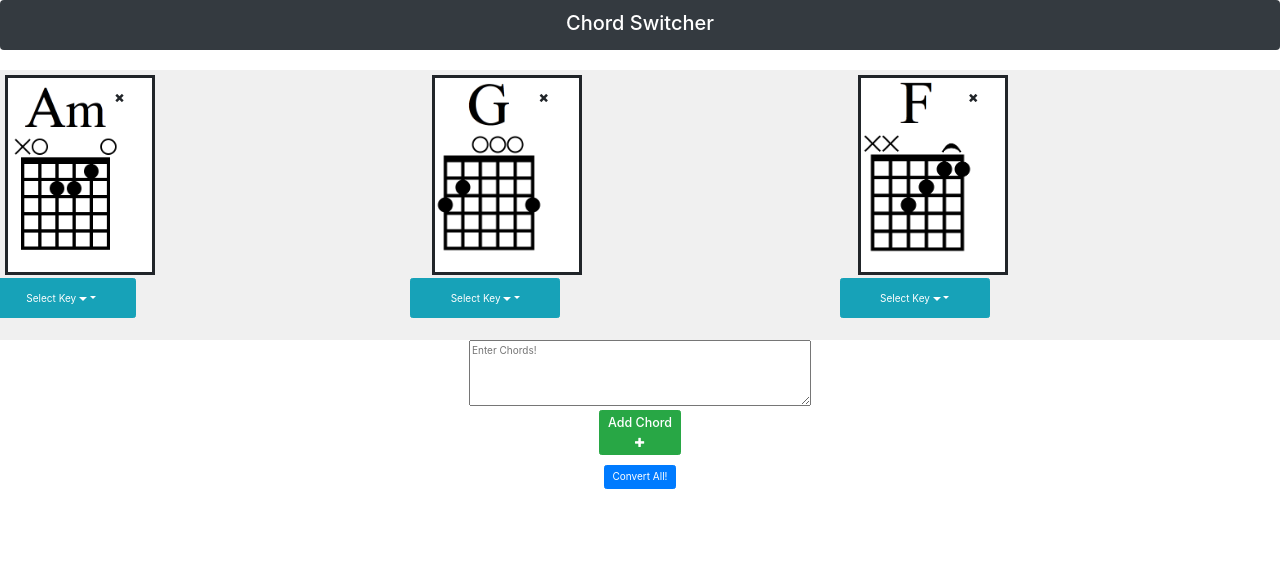
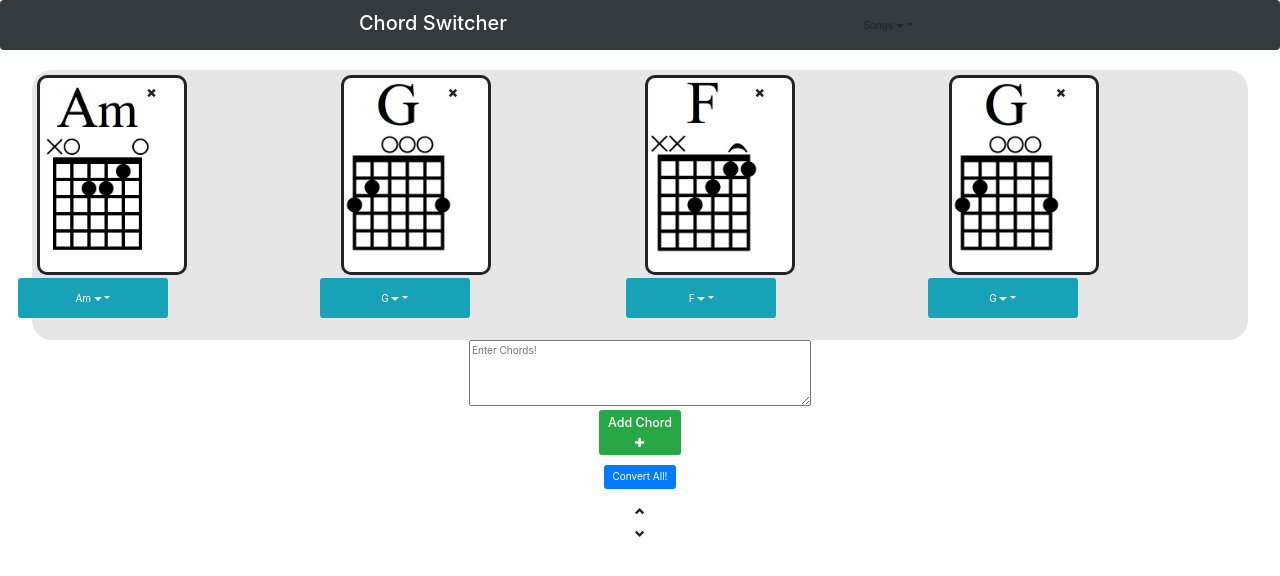
Before and after one commit to hirokazutei/Chordial, a React (Create React App) app: page / in a window 1280 px wide. Shown: the top 576 px of the page. Built offline with nearby package versions, Linux system fonts and the light colour scheme.

Commit message:
Added features to up and down keys

```diff
--- a/src/App.css
+++ b/src/App.css
@@ -10,16 +10,19 @@
 
 .ChordsDisplay {
   height: 270px;
+  width: 95%;
+  border-radius: 20px;
   align-self: center;
   margin: 0 auto;
   display: grid;
   grid-auto-flow: column;
-  background: rgb(240, 240, 240);
+  background: rgb(230, 230, 230);
 }
 
 .Chord {
   width: 150px;
   height: 200px;
+  border-radius: 10px;
   border-style: solid;
   margin: 5px;
   display: flex;
@@ -29,9 +32,11 @@
 
 .DeleteChordButton {
   position: relative;
+  align-items: auto;
+  border-radius: 20px;
   width: 40px;
-  height: 40px;
-  top: 0px;
+  height: 25px;
+  top: 3px;
   right: 13px;
   display: flex;
 }
@@ -57,3 +62,6 @@
   display: grid;
   grid-auto-flow: row;
 }
+
+.ToneButtons {
+}
--- a/src/App.js
+++ b/src/App.js
@@ -8,11 +8,12 @@ import NavBar from "./components/nav-bar";
 
 class App extends Component {
   state = {
-    id: 4,
+    id: 3,
     chords: [
-      { id: 1, chordKey: "Am" },
-      { id: 2, chordKey: "G" },
-      { id: 3, chordKey: "F" }
+      { id: 0, chordKey: "Am" },
+      { id: 1, chordKey: "G" },
+      { id: 2, chordKey: "F" },
+      { id: 3, chordKey: "G" }
     ]
   };
 
@@ -25,9 +26,7 @@ class App extends Component {
     const chords = [...this.state.chords];
     chords.push({ id: this.state.id, chordKey: "A" });
     let id = this.state.id + 1;
-    console.log(this.state.id);
     this.setState({ id });
-    console.log(this.state.id);
     this.setState({ chords });
   };
 
@@ -41,16 +40,156 @@ class App extends Component {
     this.setState({ chords });
   };
 
+  handleSong = song => {
+    const chords = [];
+    for (let i = 0; i < song.chords.length; i++) {
+      chords.push({ id: i, chordKey: song.chords[i] });
+    }
+    this.setState({ chords });
+  };
+
+  handleToneUp = () => {
+    console.log("a", this.state.chords[0].chordKey);
+
+    let chords = [...this.state.chords];
+    console.log(this.state.chords);
+    for (let i = 0; i < chords.length; i++) {
+      let tempKey;
+      if (chords[i].chordKey === "None") {
+        chords[i].chordKey = "None";
+      } else if (chords[i].chordKey.includes("b")) {
+        chords[i].chordKey = chords[i].chordKey.replace("b", "");
+      } else if (chords[i].chordKey.includes("s")) {
+        switch (chords[i].chordKey[0]) {
+          case "C":
+            tempKey = "Db" + chords[i].chordKey.slice(2);
+            chords[i].chordKey = tempKey;
+            break;
+          case "F":
+            tempKey = "G" + chords[i].chordKey.slice(2);
+            chords[i].chordKey = tempKey;
+            break;
+          case "G":
+            tempKey = "Ab" + chords[i].chordKey.slice(2);
+            chords[i].chordKey = tempKey;
+            break;
+        }
+      } else {
+        switch (chords[i].chordKey[0]) {
+          case "A":
+            tempKey = "Bb" + chords[i].chordKey.slice(1);
+            chords[i].chordKey = tempKey;
+            break;
+          case "B":
+            tempKey = "C" + chords[i].chordKey.slice(1);
+            chords[i].chordKey = tempKey;
+            break;
+          case "C":
+            tempKey = "Cs" + chords[i].chordKey.slice(1);
+            chords[i].chordKey = tempKey;
+            break;
+          case "D":
+            tempKey = "Eb" + chords[i].chordKey.slice(1);
+            chords[i].chordKey = tempKey;
+            break;
+          case "E":
+            tempKey = "F" + chords[i].chordKey.slice(1);
+            chords[i].chordKey = tempKey;
+            break;
+          case "F":
+            tempKey = "Fs" + chords[i].chordKey.slice(1);
+            chords[i].chordKey = tempKey;
+            break;
+          case "G":
+            tempKey = "Gs" + chords[i].chordKey.slice(1);
+            chords[i].chordKey = tempKey;
+            break;
+        }
+      }
+    }
+    this.setState({ chords });
+  };
+
+  handleToneDown = () => {
+    console.log("a", this.state.chords[0].chordKey);
+
+    let chords = [...this.state.chords];
+    console.log(this.state.chords);
+    for (let i = 0; i < chords.length; i++) {
+      let tempKey;
+      if (chords[i].chordKey === "None") {
+        chords[i].chordKey = "None";
+      } else if (chords[i].chordKey.includes("s")) {
+        chords[i].chordKey = chords[i].chordKey.replace("s", "");
+      } else if (chords[i].chordKey.includes("b")) {
+        switch (chords[i].chordKey[0]) {
+          case "A":
+            tempKey = "Gs" + chords[i].chordKey.slice(2);
+            chords[i].chordKey = tempKey;
+            break;
+          case "B":
+            tempKey = "A" + chords[i].chordKey.slice(2);
+            chords[i].chordKey = tempKey;
+            break;
+          case "D":
+            tempKey = "Cs" + chords[i].chordKey.slice(2);
+            chords[i].chordKey = tempKey;
+            break;
+          case "E":
+            tempKey = "D" + chords[i].chordKey.slice(2);
+            chords[i].chordKey = tempKey;
+            break;
+        }
+      } else {
+        switch (chords[i].chordKey[0]) {
+          case "A":
+            tempKey = "Ab" + chords[i].chordKey.slice(1);
+            chords[i].chordKey = tempKey;
+            break;
+          case "B":
+            tempKey = "Bb" + chords[i].chordKey.slice(1);
+            chords[i].chordKey = tempKey;
+            break;
+          case "C":
+            tempKey = "B" + chords[i].chordKey.slice(1);
+            chords[i].chordKey = tempKey;
+            break;
+          case "D":
+            tempKey = "Db" + chords[i].chordKey.slice(1);
+            chords[i].chordKey = tempKey;
+            break;
+          case "E":
+            tempKey = "Eb" + chords[i].chordKey.slice(1);
+            chords[i].chordKey = tempKey;
+            break;
+          case "F":
+            tempKey = "E" + chords[i].chordKey.slice(1);
+            chords[i].chordKey = tempKey;
+            break;
+          case "G":
+            tempKey = "Fs" + chords[i].chordKey.slice(1);
+            chords[i].chordKey = tempKey;
+            break;
+        }
+      }
+    }
+    this.setState({ chords });
+  };
+
   render() {
     return (
       <div className="App">
-        <NavBar />
+        <NavBar onSong={this.handleSong} />
         <ChordsDisplay
           chords={this.state.chords}
           onDelete={this.handleDelete}
           onChange={this.handleChange}
         />
-        <MainControl onAdd={this.handleAdd} />
+        <MainControl
+          onAdd={this.handleAdd}
+          onToneUp={this.handleToneUp}
+          onToneDown={this.handleToneDown}
+        />
       </div>
     );
   }
--- a/src/components/chord-dropdown.jsx
+++ b/src/components/chord-dropdown.jsx
@@ -38,21 +38,19 @@ const KEYS = [
 ];
 
 class ChordDropdown extends Component {
-  state = {
-    key: "None"
-  };
+  chords = this.props.chords;
+  id = this.props.id;
 
   changeActive = (i, key) => {
-    this.props.onChange(this.props.id, key);
-    this.setState({ key });
+    this.props.onChange(this.id, key);
   };
 
   render() {
     return (
       <DropdownButton
         title={this.determineTitle()}
-        key={this.props.id}
-        id={`dropdown-basic-${this.props.id}`}
+        key={this.id}
+        id={`dropdown-basic-${this.id}`}
         bsStyle="info"
         className="DropDownButton"
       >
@@ -61,7 +59,7 @@ class ChordDropdown extends Component {
     );
   }
   renderDropdown = (chordKey, i) => {
-    if (this.state.key === chordKey) {
+    if (this.chords[this.id].chordKey === chordKey) {
       return (
         <MenuItem
           key={i}
@@ -79,10 +77,10 @@ class ChordDropdown extends Component {
     );
   };
   determineTitle = () => {
-    if (this.state.key === "None") {
+    if (this.chords[this.id].chordKey === "None") {
       return "Select Key";
     } else {
-      return this.state.key;
+      return this.chords[this.id].chordKey;
     }
   };
 }
--- a/src/components/chord-image.jsx
+++ b/src/components/chord-image.jsx
@@ -1,10 +1,49 @@
 import React, { Component } from "react";
 import { Image } from "react-bootstrap";
 
+const KEYS = [
+  "A",
+  "A7",
+  "Ab",
+  "Am",
+  "B",
+  "B7",
+  "Bb",
+  "Bb7",
+  "Bbm",
+  "Bm",
+  "C",
+  "Csm",
+  "C7",
+  "Cm",
+  "D",
+  "D7",
+  "Db",
+  "Dm",
+  "E",
+  "E7",
+  "Eb",
+  "Eb7",
+  "Em",
+  "F",
+  "Fs",
+  "Fs7",
+  "Fsm",
+  "F7",
+  "Fm",
+  "G",
+  "Gsm",
+  "G7",
+  "Gm",
+  "None"
+];
+
 class Chord extends Component {
   render() {
-    let chord_image = require(`../chords/${this.props.chordKey}.png`);
-    console.log(chord_image);
+    let chord_image = require(`../chords/None.png`);
+    if (KEYS.includes(this.props.chordKey)) {
+      chord_image = require(`../chords/${this.props.chordKey}.png`);
+    }
     return (
       <Image src={chord_image} alt="" align="bottom" className="ChordImage" />
     );
--- a/src/components/chords-display.jsx
+++ b/src/components/chords-display.jsx
@@ -6,7 +6,6 @@ import ChordDropdown from "./chord-dropdown";
 
 class ChordsDisplay extends Component {
   empty_message = () => {
-    console.log(this.props.chords.length);
     if (!this.props.chords.length) {
       return <h2>Add Chords!</h2>;
     }
@@ -22,7 +21,11 @@ class ChordsDisplay extends Component {
               chordId={chord.id}
               onDelete={this.props.onDelete}
             />
-            <ChordDropdown id={chord.id} onChange={this.props.onChange} />
+            <ChordDropdown
+              id={chord.id}
+              chords={this.props.chords}
+              onChange={this.props.onChange}
+            />
           </div>
         ))}
       </div>
--- a/src/components/delete-chord-button.jsx
+++ b/src/components/delete-chord-button.jsx
@@ -5,7 +5,6 @@ class DeleteChordButton extends Component {
   render() {
     return (
       <Button
-        bsStyle="default"
         onClick={() => this.props.onDelete(this.props.chordId)}
         className="DeleteChordButton"
       >
--- a/src/components/main-control.jsx
+++ b/src/components/main-control.jsx
@@ -4,6 +4,7 @@ import React, { Component } from "react";
 import Textbox from "./textbox";
 import ConvertAllChords from "./convert-all-chords";
 import AddNewChord from "./add-new-chord";
+import ToneButton from "./tone-button";
 
 class MainControl extends Component {
   state = {};
@@ -20,6 +21,12 @@ class MainControl extends Component {
           <div>
             <ConvertAllChords />
           </div>
+          <div>
+            <ToneButton
+              onToneUp={this.props.onToneUp}
+              onToneDown={this.props.onToneDown}
+            />
+          </div>
         </div>
       </div>
     );
--- a/src/components/nav-bar.jsx
+++ b/src/components/nav-bar.jsx
@@ -1,4 +1,6 @@
 import React, { Component } from "react";
+// Component Imports
+import SongDropdown from "./song-dropdown";
 
 class NavBar extends Component {
   state = {};
@@ -6,6 +8,7 @@ class NavBar extends Component {
     return (
       <nav className="navbar navbar-dark bg-dark">
         <h1 className="Title">Chord Switcher</h1>
+        <SongDropdown onSong={this.props.onSong} />
       </nav>
     );
   }
--- /dev/null
+++ b/src/components/song-dropdown.jsx
@@ -0,0 +1,31 @@
+import React, { Component } from "react";
+import { DropdownButton, MenuItem } from "react-bootstrap";
+
+const SONGS = [
+  { song: "Dreams", chords: ["Am", "G", "F", "G"] },
+  { song: "Can You Feel It", chords: ["Am", "C", "G", "F"] },
+  { song: "Wolves Without Teeth", chords: ["Bm", "A", "Em", "G", "D"] }
+];
+
+class SongDropdown extends Component {
+  render() {
+    return (
+      <DropdownButton id="Songs" title="Songs" className="SongDropDown">
+        {SONGS.map(song => (
+          <MenuItem key={song.song} onSelect={() => this.props.onSong(song)}>
+            {song.song}
+          </MenuItem>
+        ))}
+      </DropdownButton>
+    );
+  }
+  determineTitle = () => {
+    if (this.state.key === "None") {
+      return "Select Key";
+    } else {
+      return this.state.key;
+    }
+  };
+}
+
+export default SongDropdown;
--- /dev/null
+++ b/src/components/tone-button.jsx
@@ -0,0 +1,19 @@
+import React, { Component } from "react";
+import { ButtonGroup, Button, Glyphicon } from "react-bootstrap";
+
+class ToneButton extends Component {
+  render() {
+    return (
+      <ButtonGroup vertical className="ToneButtons">
+        <Button onClick={this.props.onToneUp} className="UpToneButton">
+          <Glyphicon glyph="glyphicon glyphicon-chevron-up" />
+        </Button>
+        <Button onClick={this.props.onToneDown} className="UpToneButton">
+          <Glyphicon glyph="glyphicon glyphicon-chevron-down" />
+        </Button>
+      </ButtonGroup>
+    );
+  }
+}
+
+export default ToneButton;
```
